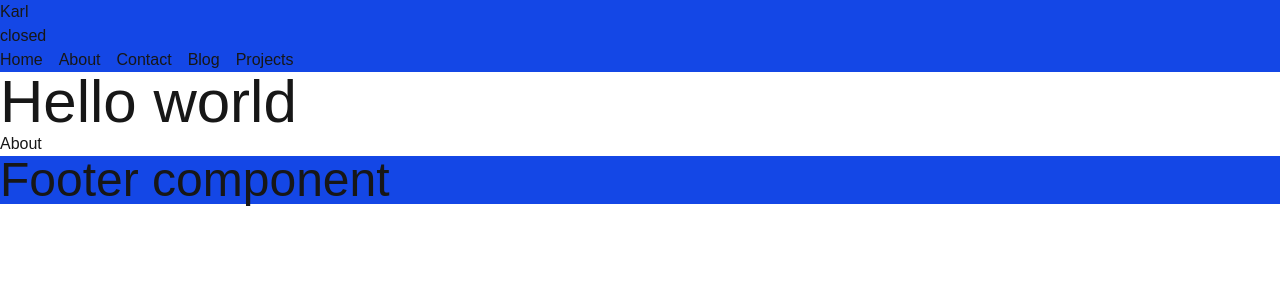
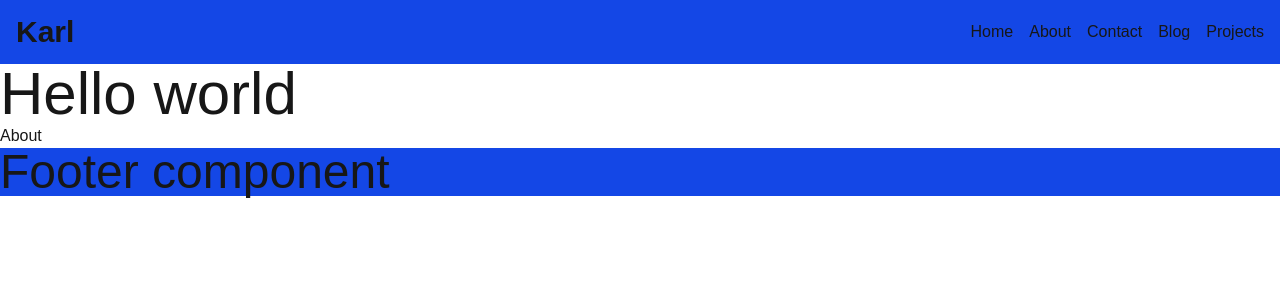
Before and after one commit to Captain-Carl-Larc/kalwenzi, a Next.js app in the folder carl/: page / in a window 1280 px wide. Shown: the top 300 px of the page. Built offline with nearby package versions, Linux system fonts and the light colour scheme.

Commit message:
navbar update

```diff
--- a/carl/src/app/components/navbar.js
+++ b/carl/src/app/components/navbar.js
@@ -1,23 +1,38 @@
-//'use client'
+'use client'
 import Link from 'next/link'
-//import useState from 'react'
+import { useState } from 'react';
 
 function Navbar() {
-    const isOpen = false
+    const [isMenuOpen, setIsMenuOpen] = useState(false)
+
+    const closeIcon = <svg xmlns="http://www.w3.org/2000/svg" viewBox="0 0 24 24" fill="currentColor" className="size-6">
+    <path fillRule="evenodd" d="M5.47 5.47a.75.75 0 0 1 1.06 0L12 10.94l5.47-5.47a.75.75 0 1 1 1.06 1.06L13.06 12l5.47 5.47a.75.75 0 1 1-1.06 1.06L12 13.06l-5.47 5.47a.75.75 0 0 1-1.06-1.06L10.94 12 5.47 6.53a.75.75 0 0 1 0-1.06Z" clipRule="evenodd" />
+  </svg>
+
+    const openIcon = <svg xmlns="http://www.w3.org/2000/svg" viewBox="0 0 24 24" fill="currentColor" className="size-6 font-extrabold text-gray-950">
+    <path fillRule="evenodd" d="M3 6.75A.75.75 0 0 1 3.75 6h16.5a.75.75 0 0 1 0 1.5H3.75A.75.75 0 0 1 3 6.75ZM3 12a.75.75 0 0 1 .75-.75h16.5a.75.75 0 0 1 0 1.5H3.75A.75.75 0 0 1 3 12Zm0 5.25a.75.75 0 0 1 .75-.75h16.5a.75.75 0 0 1 0 1.5H3.75a.75.75 0 0 1-.75-.75Z" clipRule="evenodd" />
+  </svg>
+
+    // setIsMenuOpen(!isMenuOpen)
+
     return (
-        <header className="bg-blue-700 margin-0 padding-0">
-            <div id="logo-container">
-                <p>
+        <header className="bg-blue-700 margin-0 padding-0 flex justify-between h-16 items-center relative md:static">
+            <div id="logo-container" className='pl-4'>
+                <p className='font-bold text-3xl'>
                     Karl
                 </p>
             </div>
-            <div>
-               <h2 >
-                {isOpen?'Open':'closed'}
-               </h2>
+            <div className='absolute bg-amber-300 md:static top-4 right-4 md:hidden font-extrabold'>
+                {
+                   isMenuOpen?(
+                    closeIcon
+                   ):(
+                    openIcon
+                   )
+                }
             </div>
-            <nav>
-                <ul className='flex flex-col gap-y-2 sm:flex-row sm:gap-x-4 sm:gap-y-2'>
+            <nav className='md:pr-4'>
+                <ul className='hidden md:flex md:gap-x-4 '>
                     <li>
                         <Link
                             href={`/`}
```
